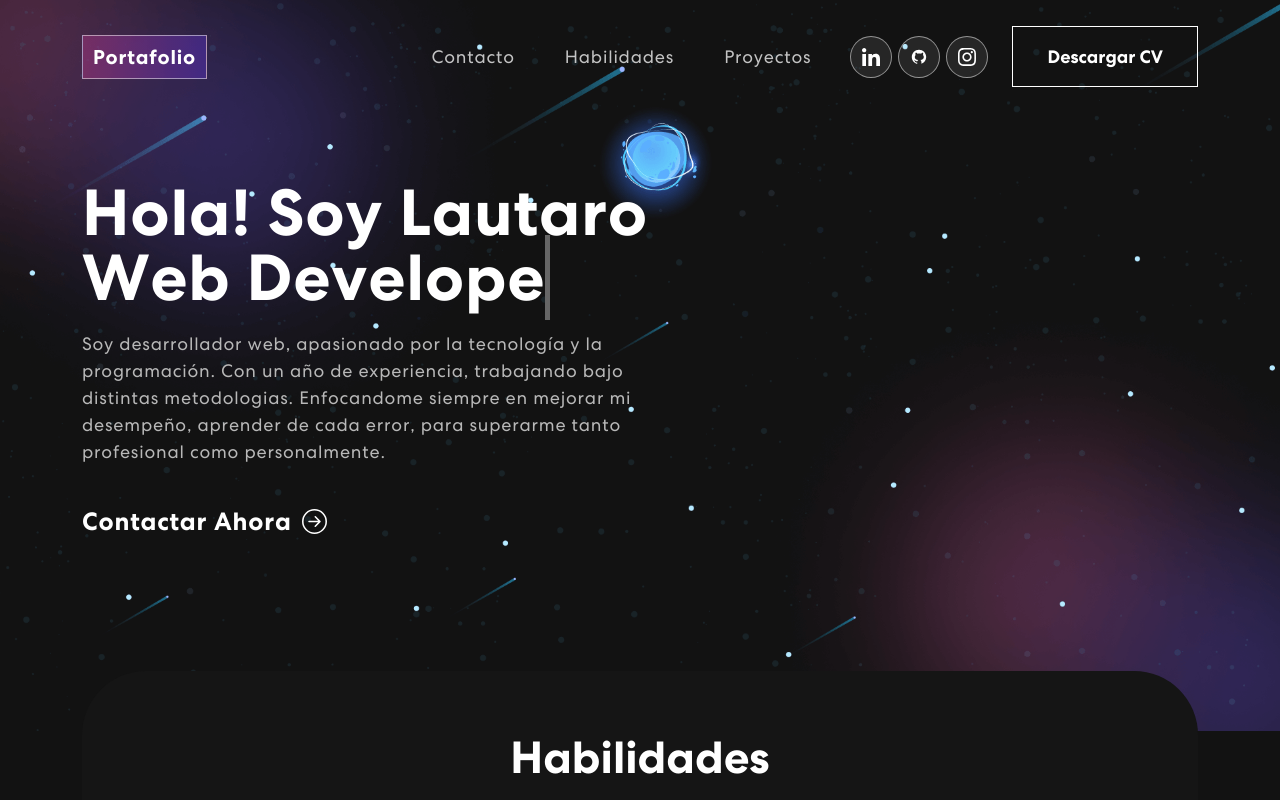
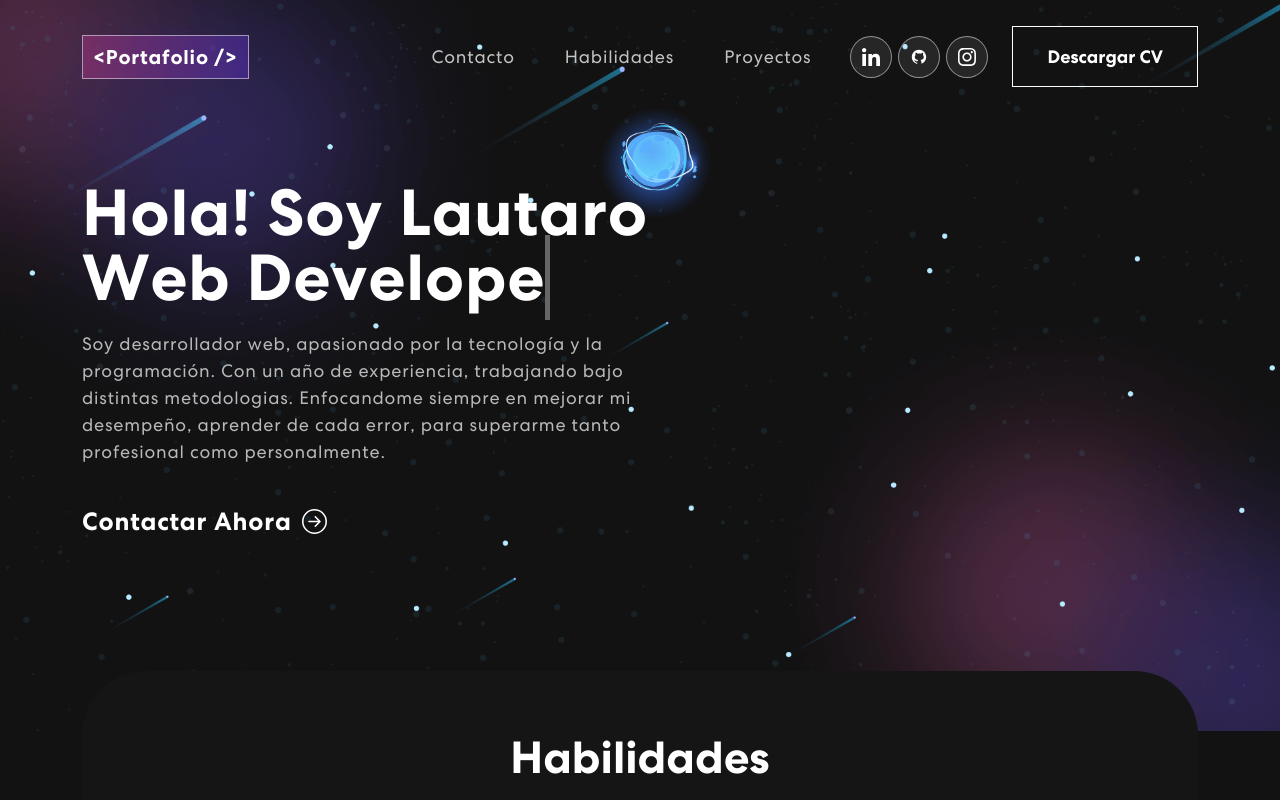
Before and after one commit to xsorren/portafolioFIN, a React (Create React App) app: page / in a window 1280 px wide. Shown: the top 800 px of the page. Built offline with nearby package versions, Linux system fonts and the light colour scheme.

Commit message:
Update NavBar.js

```diff
--- a/src/components/NavBar.js
+++ b/src/components/NavBar.js
@@ -30,7 +30,7 @@ export const NavBar = () => {
     <Navbar expand="md" className={scrolled ? "scrolled" : ""}>
       <Container>
         <Navbar.Brand >
-        <a href="#home" className="spannav">Portafolio</a>
+        <a href="#home" className="spannav">{"<Portafolio />"}</a>
         </Navbar.Brand>
         <Navbar.Toggle aria-controls="basic-navbar-nav">
           <span className="navbar-toggler-icon"></span>
```
